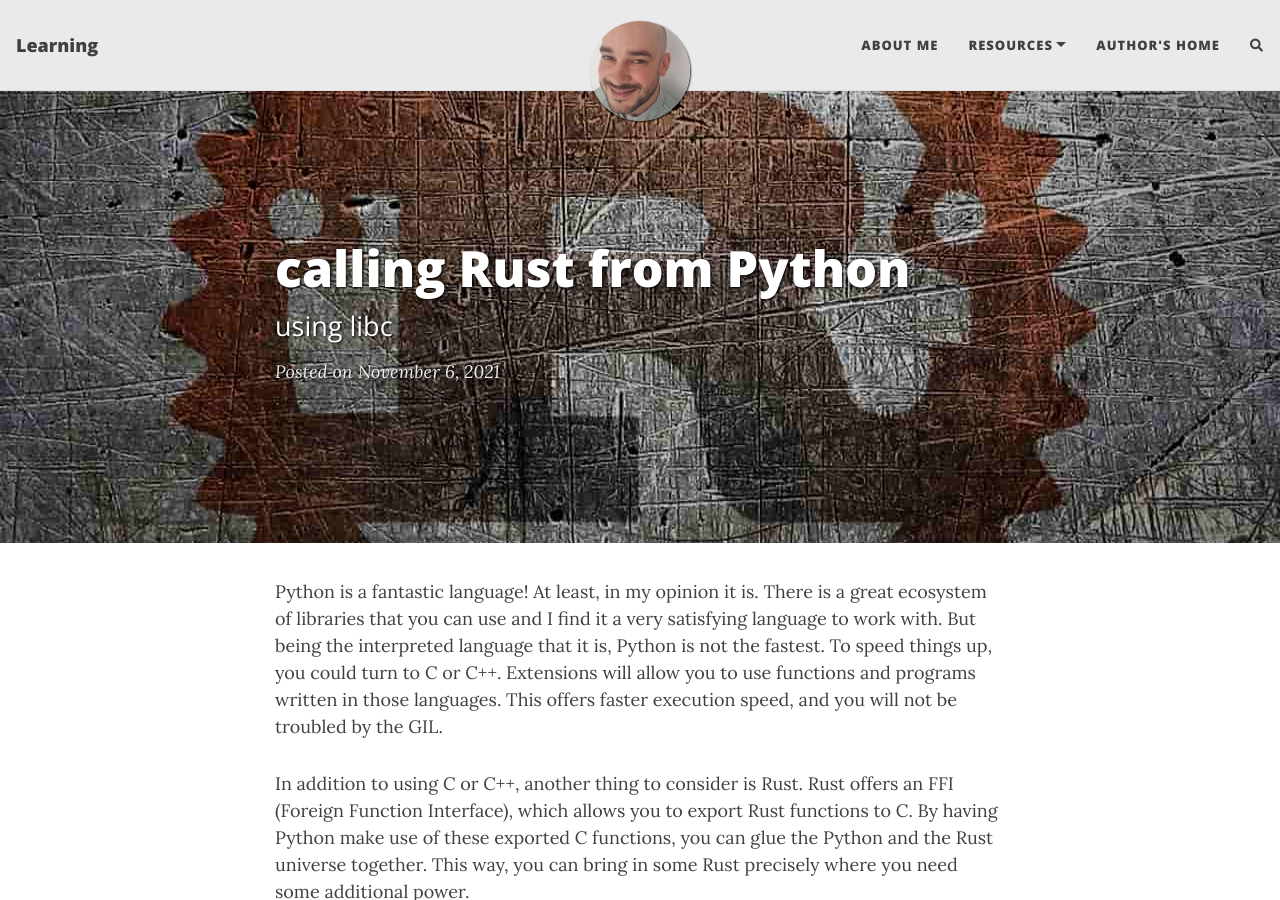
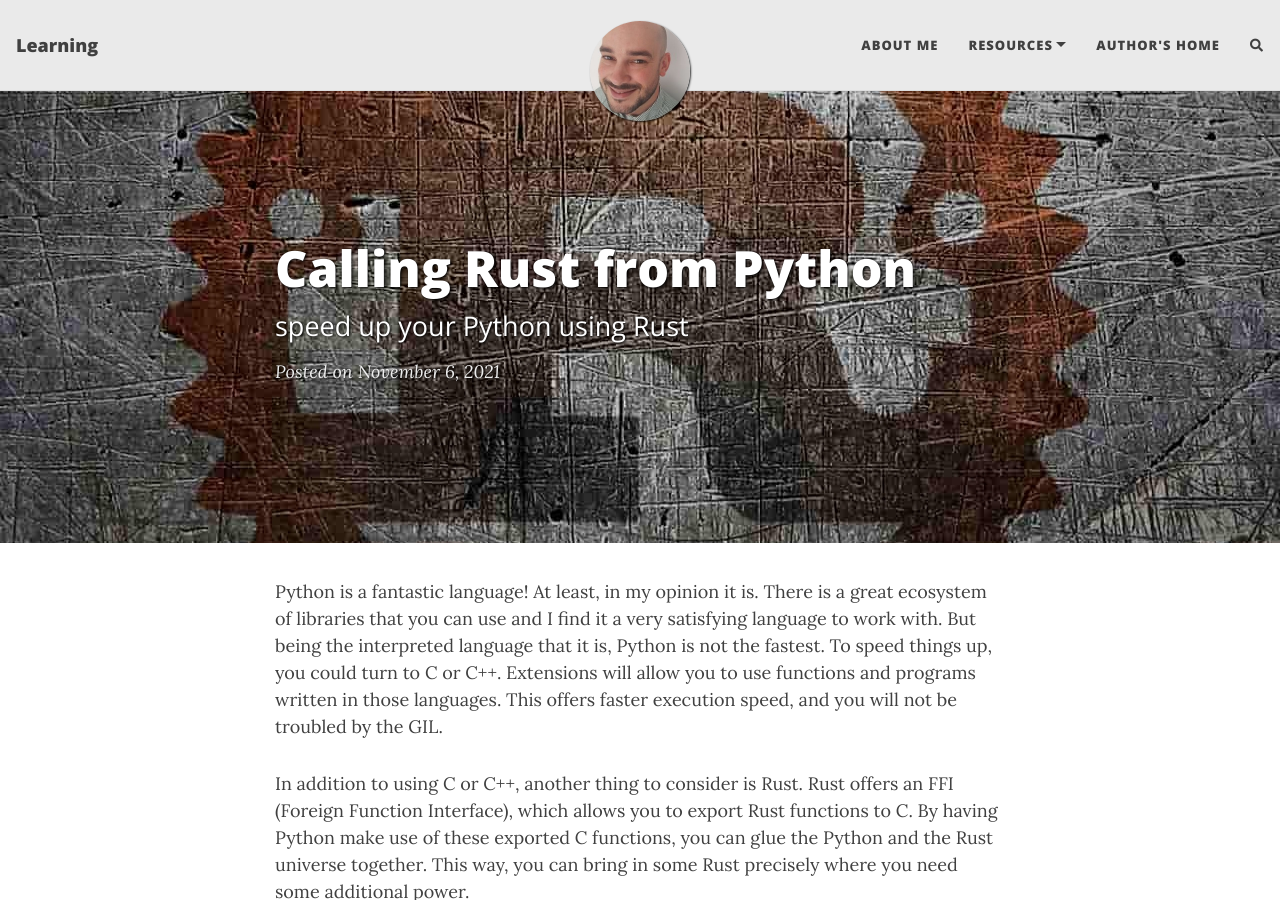
Before and after one commit to saidvandeklundert/learn, a Jekyll site: the page built from _posts/2021-11-6-calling-rust-from-python.md, in a window 1280 px wide and 900 px high. Built offline with Jekyll 4.4.1, drawn with Linux system fonts in a browser that asks for light colours; nearby versions of some CDN libraries; comment, search, counter and statistics services are not loaded.

Commit message:
change sub title

```diff
--- a/_posts/2021-11-6-calling-rust-from-python.md
+++ b/_posts/2021-11-6-calling-rust-from-python.md
@@ -1,7 +1,7 @@
 ---
 layout: post
-title: calling Rust from Python
-subtitle: using libc
+title: Calling Rust from Python
+subtitle: speed up your Python using Rust
 image: /assets/img/rusty_logo_small.jpeg
 cover-img: /assets/img/rusty_logo.jpeg
 thumbnail-img: /assets/img/rusty_logo_small.jpeg
```
